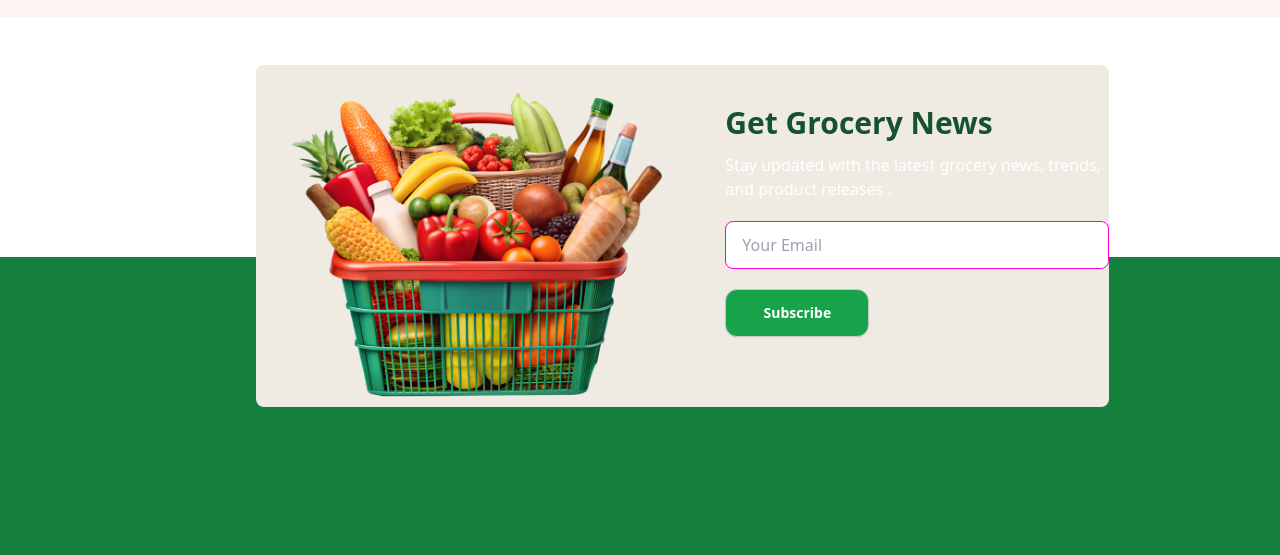
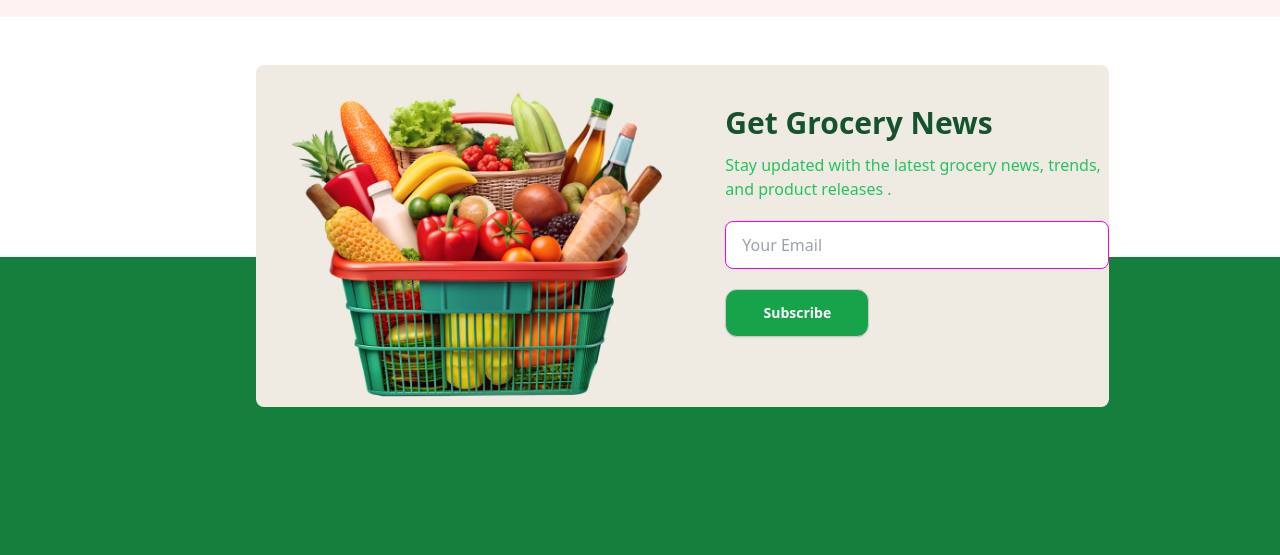
Before and after one commit to HKabir12/Assignment3-tailwind-daisyui, a plain HTML site: page index.html in a window 1280 px wide. Shown: the part 2775-3330 px from the top of the page. Drawn offline with nearby package versions, Linux system fonts and the light colour scheme.

Commit message:
code fullfil now

```diff
--- a/index.html
+++ b/index.html
@@ -566,7 +566,7 @@
                     <h1 class="pb-3 text-3xl font-bold text-green-900">
                         Get Grocery News
                     </h1>
-                    <p class="pb-5 text-white lg:w-96 ">Stay updated with the latest grocery news, trends, and product
+                    <p class="pb-5 text-green-500 lg:w-96">Stay updated with the latest grocery news, trends, and product
                         releases .</p>
                     <input type="text" placeholder="Your Email"
                         class="w-72 lg:w-full input input-bordered input-secondary" />
```
